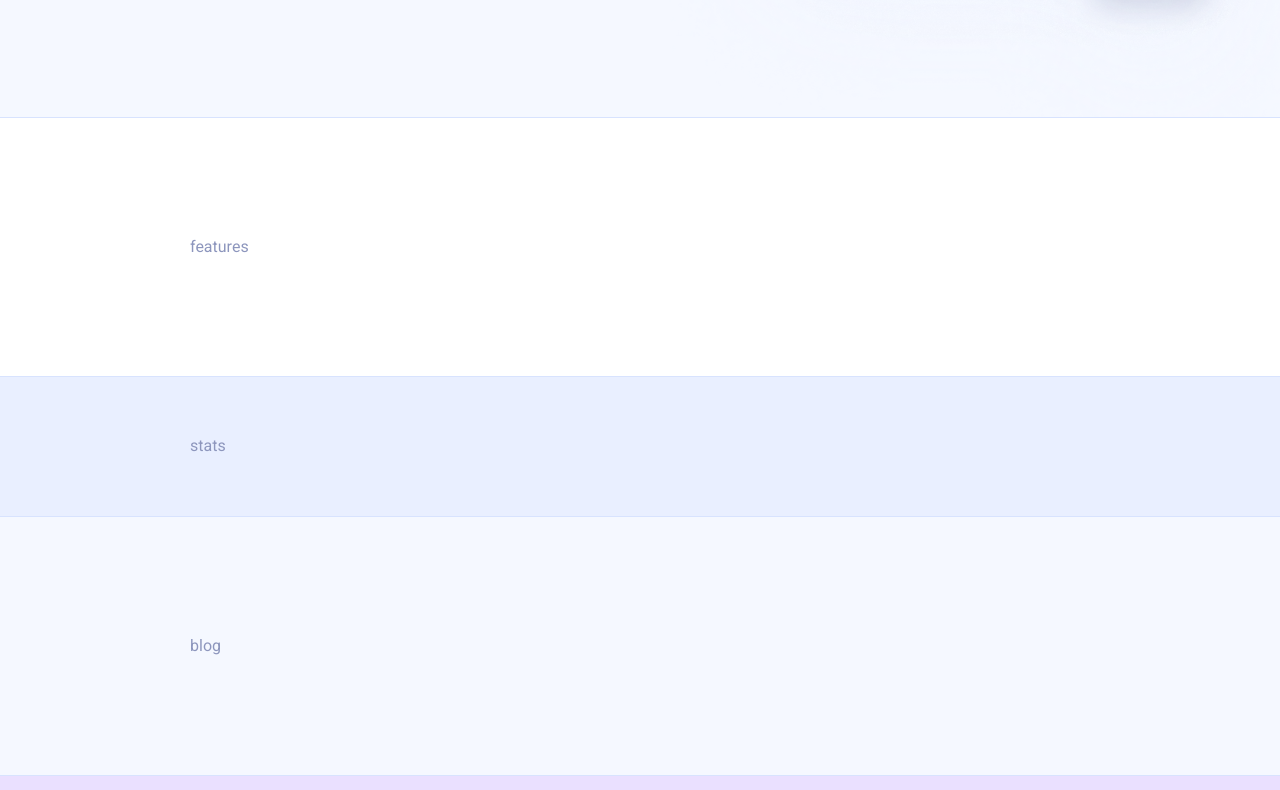
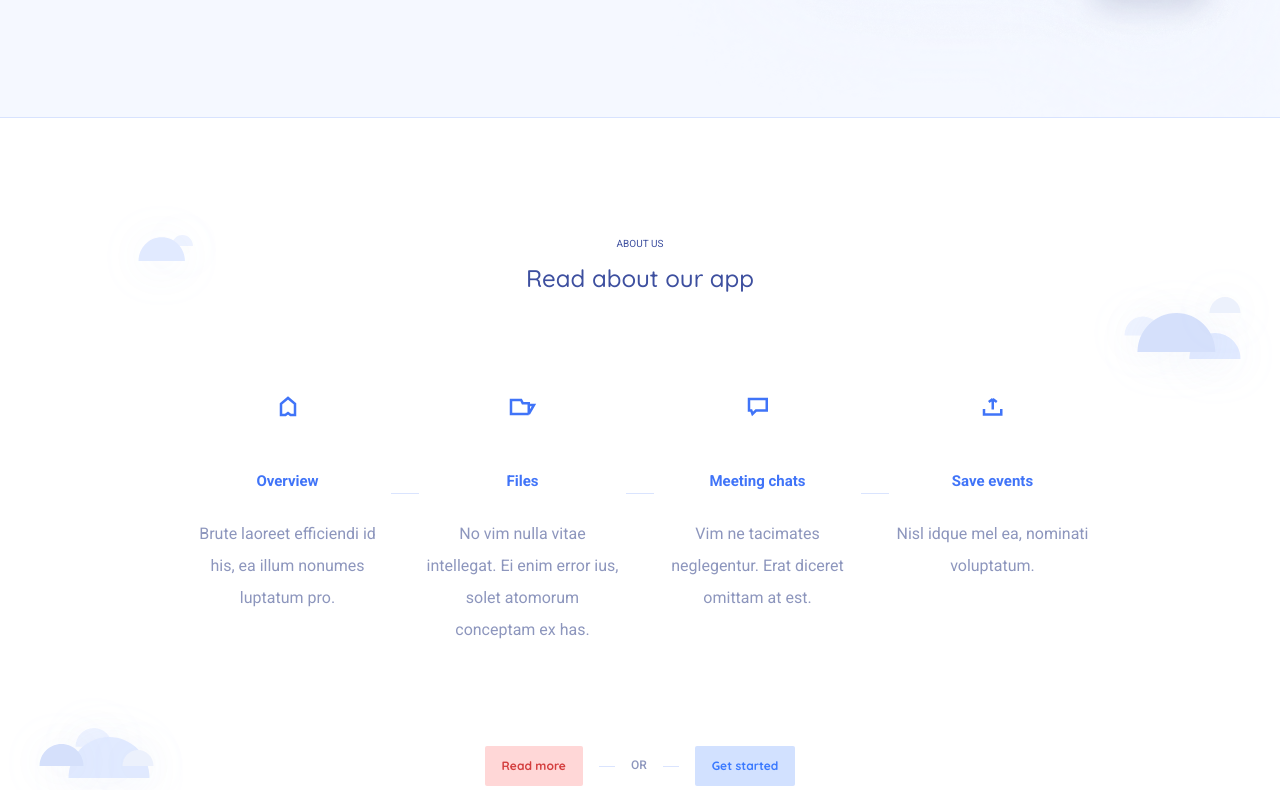
Before and after one commit to magas4891/landing_1, a website: page index.html in a window 1280 px wide. Shown: the part 1230-2020 px from the top of the page. Drawn offline with Linux system fonts and the light colour scheme.

Commit message:
features - done

```diff
--- a/css/styles.scss
+++ b/css/styles.scss
@@ -78,6 +78,13 @@ body {
         &:hover { background-color: darken(#4c85ff, 5%) }
     }
 
+    &--danger {
+        background-color: #ffd7d7;
+        color: #d43f3f;
+
+        &:hover { background-color: darken(#ffd7d7, 5%) }
+    }
+
     &--no-bg {
         color: #adb4d2;
         border: 1px solid #d1d1e4;
@@ -114,9 +121,15 @@ h3 {
     font-size: 48px;
 }
 
-h3 { font-size: 36px; }
+h3 {
+    margin-bottom: $base * 7;
+    font-size: 36px;
+}
 
-h4 { font-size: 24px }
+h4 {
+    margin-bottom: $base * 20;
+    font-size: 24px
+}
 
 h5 {
     @include roboto;
@@ -354,7 +367,86 @@ h5 {
 // === / PLAN-AND-MANAGE ===
 
 // === FEATURES ===
-.section-features {}
+.section-features {
+    background: url(../img/bg-features-clouds.svg) no-repeat 50% 50%;
+
+    h4 {
+        font-weight: $fw-medium;
+    }
+
+    .btns {
+        display: flex;
+        justify-content: center;
+        margin: 0 auto;
+    }
+}
+
+.feature-list {
+    display: flex;
+    margin: 0 0 $base*25;
+    padding: 0;
+    list-style: none;
+    text-align: center;
+
+    &__item {
+        position: relative;
+        flex-basis: 25%;
+
+        &:not(:first-child) {
+            margin-left: $base * 10;
+        }
+
+        &:not(:first-child):before {
+            position: absolute;
+            top: 120px;
+            left: -34px;
+            width: 28px;
+            height: 1px;
+            content: '';
+            background-color: #dae4fe;
+        }
+
+        &-icon {
+            display: flex;
+            align-items: center;
+            justify-content: center;
+            width: $base * 17;
+            height: $base * 17;
+            margin: 0 auto $base*8;
+            border-radius: 100%;
+            border-color: #f1f5ff;
+        }
+        &-title {
+            font-weight: $fw-bold;
+            font-size: $fs-md;
+            color: #4074f8;
+            margin-bottom: $base * 7;
+        }
+        &-text {
+            line-height: 2;
+        }
+    }
+}
+
+.or-block {
+    display: inline-flex;
+    align-items: center;
+    margin: 0 $base * 4;
+    font-weight: $fw-medium;
+    font-size: $fs-sm;
+
+    &::before,
+    &::after {
+        display: block;
+        width: $base * 4;
+        height: 1px;
+        content: '';
+        background-color: #dae4fe;
+    }
+
+    &::before { margin-right: $base * 4; }
+    &::after { margin-left: $base * 4; }
+}
 // === / FEATURES ===
 
 // === STATS ===
--- a/index.html
+++ b/index.html
@@ -146,7 +146,43 @@
     <!-- features -->
     <section class="section-outer section-features">
         <div class="section-inner">
-            features
+            <h5 class="ta-c">ABOUT US</h5>
+            <h4 class="ta-c">Read about our app</h4>
+            <ul class="feature-list">
+                <li class="feature-list__item">
+                    <div class="feature-list__item-icon">
+                        <img src="img/icon-feature-1.svg" alt="icon_feature_1">
+                    </div>
+                    <div class="feature-list__item-title">Overview</div>
+                    <div class="feature-list__item-text">Brute laoreet efficiendi id his, ea illum nonumes luptatum pro.</div>
+                </li>
+                <li class="feature-list__item">
+                    <div class="feature-list__item-icon">
+                        <img src="img/icon-feature-2.svg" alt="icon_feature_2">
+                    </div>
+                    <div class="feature-list__item-title">Files</div>
+                    <div class="feature-list__item-text">No vim nulla vitae intellegat. Ei enim error ius, solet atomorum conceptam ex has.</div>
+                </li>
+                <li class="feature-list__item">
+                    <div class="feature-list__item-icon">
+                        <img src="img/icon-feature-3.svg" alt="icon_feature_3">
+                    </div>
+                    <div class="feature-list__item-title">Meeting chats</div>
+                    <div class="feature-list__item-text">Vim ne tacimates neglegentur. Erat diceret omittam at est.</div>
+                </li>
+                <li class="feature-list__item">
+                    <div class="feature-list__item-icon">
+                        <img src="img/icon-feature-4.svg" alt="icon_feature_4">
+                    </div>
+                    <div class="feature-list__item-title">Save events</div>
+                    <div class="feature-list__item-text">Nisl idque mel ea, nominati voluptatum.</div>
+                </li>
+            </ul>
+            <div class="btns">
+                <a href="#" class="btn btn--danger">Read more</a>
+                <span class="or-block">OR</span>
+                <a href="#" class="btn btn--primary">Get started</a>
+            </div>
         </div>
     </section>
     <!-- /features -->
```
Also changed, not shown: css/styles.css, img/bg-features-clouds.svg (added), img/icon-feature-1.svg (added), img/icon-feature-2.svg (added), img/icon-feature-3.svg (added), img/icon-feature-4.svg (added), 1 other file.
